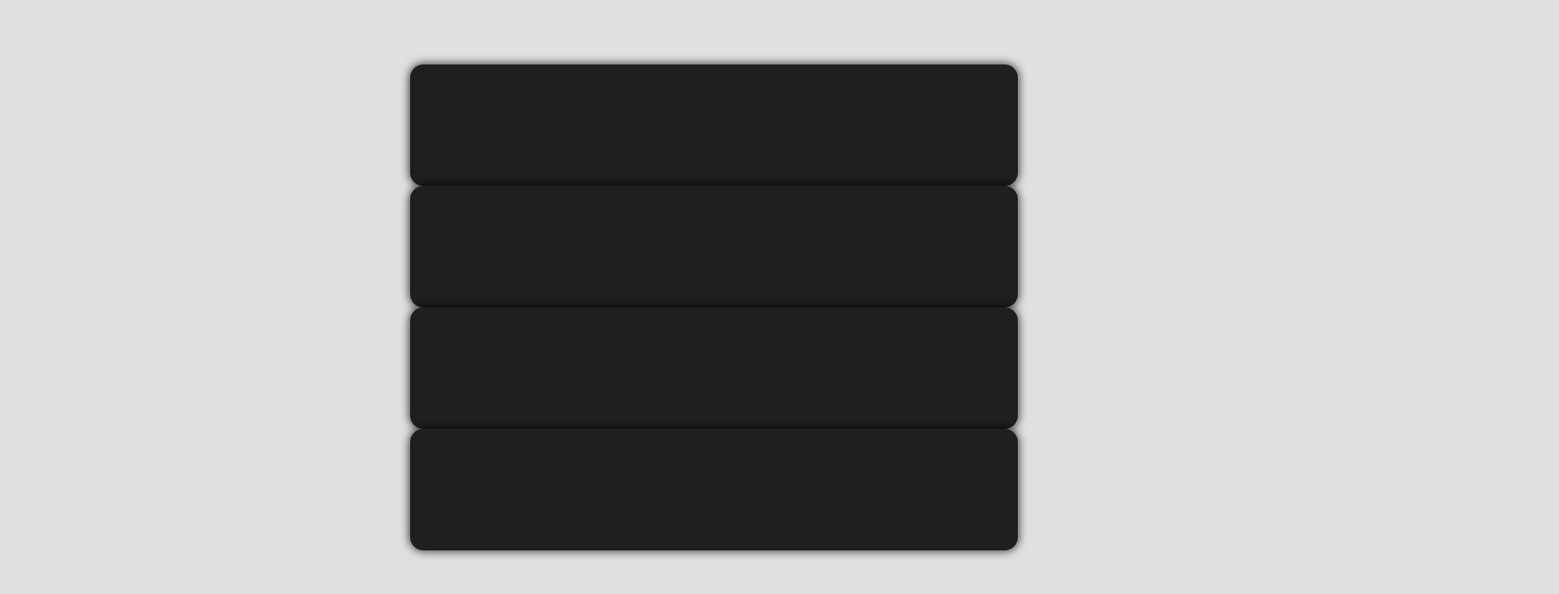
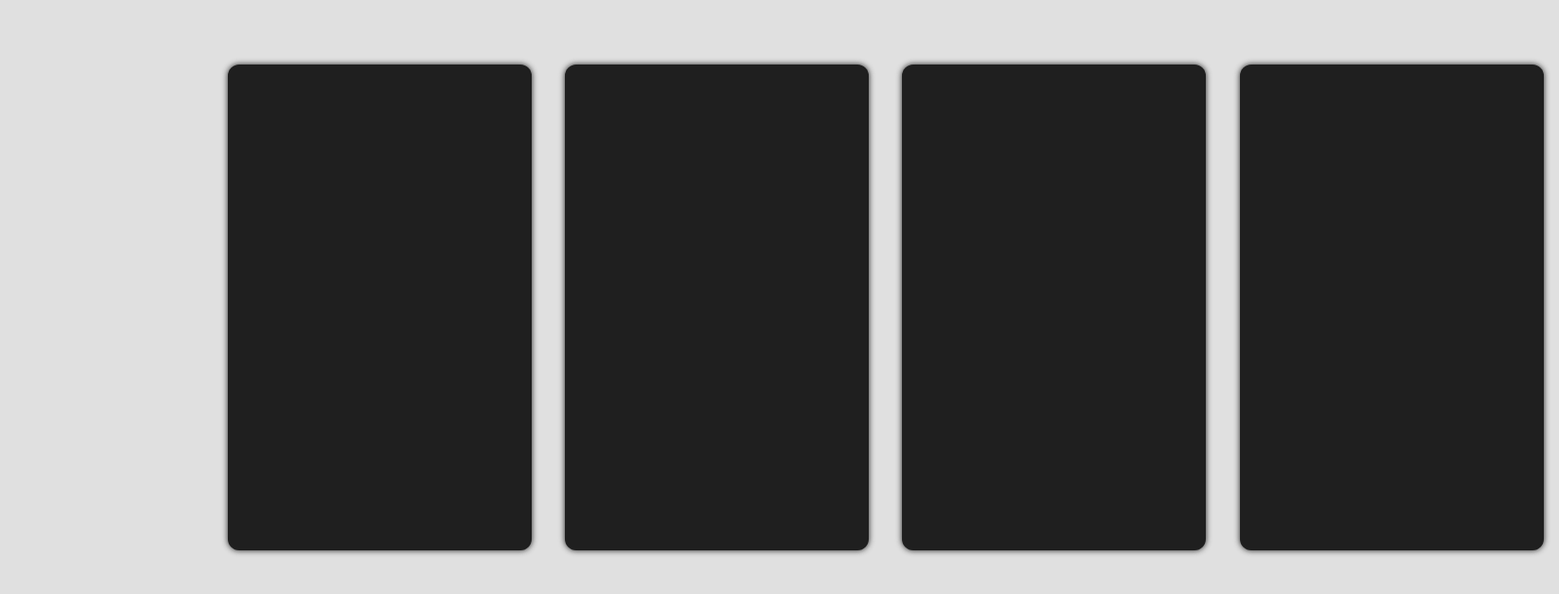
Before and after one commit to diegosmp/portfoliosimple, a plain HTML site: page index.html in a window 1280 px wide. Shown: the part 1676-2302 px from the top of the page at 95% size, 1642 px wide, since content can reach past the window. Drawn offline with Linux system fonts and the light colour scheme.

Commit message:
CREATE: CSS portfolio

```diff
--- a/src/public/style/globals.css
+++ b/src/public/style/globals.css
@@ -177,7 +177,7 @@ section {
     margin-bottom: 6rem;
 }
 
-.card {
+.container-tec .card {
     width: 40rem;
     height: 8rem;
     background-color: #1f1f1f;
@@ -218,6 +218,27 @@ section {
     color: #f8ad21;
 }
 
+.container-port {
+    display: flex;
+    justify-content: center;
+    align-items: center;
+    gap: 2.2rem;
+}
+
+.container-port .card {
+    height: 32rem;
+    width: 20rem;
+    background-color: #1f1f1f;
+    cursor: pointer;
+    border-radius: 12px;
+    box-shadow: 0 0 6px #1f1f1f;
+    transition: ease-in-out 600ms;
+}
+
+.container-port .card:hover {
+    box-shadow: 0 0 18px #84f1ff;
+}
+
 footer {
     height: 10rem;
     width: 12rem;
```
